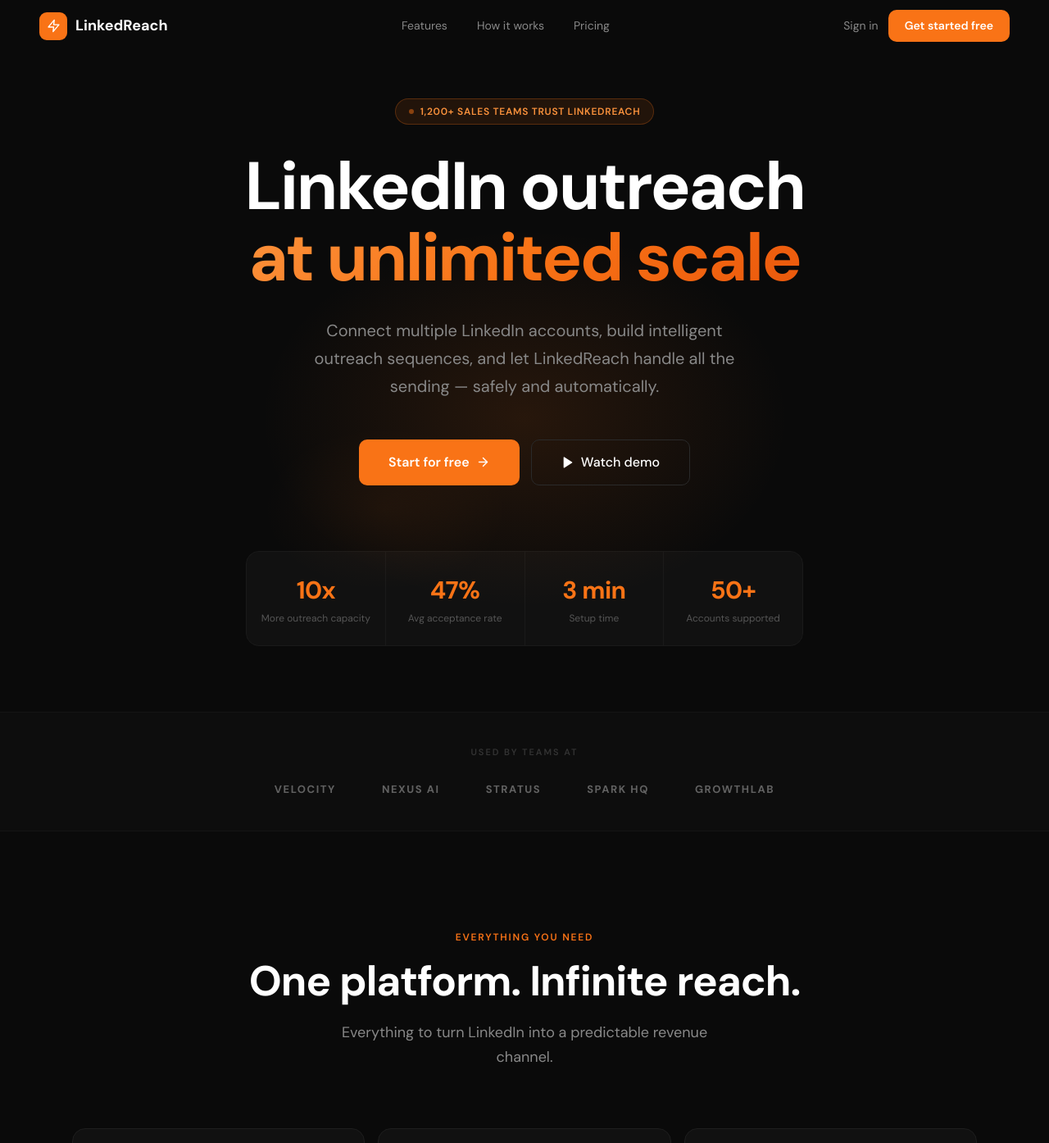
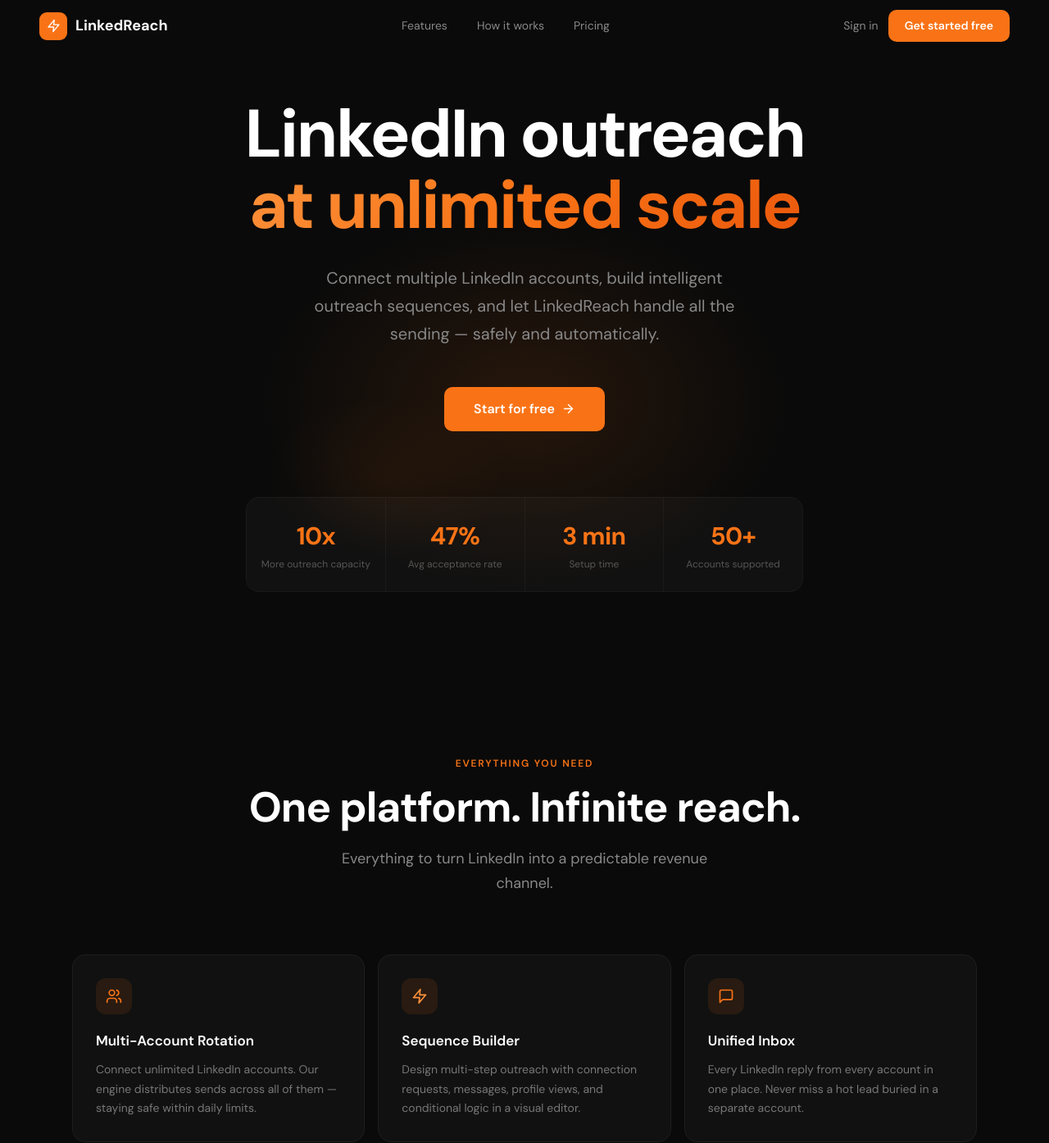
Before and after one commit to chelsynew72/linkedreach, a Next.js app in the folder frontend/: page / in a window 1280 px wide. Shown: the top 1394 px of the page at 82% size. Built offline with nearby package versions, Linux system fonts and the light colour scheme.

Commit message:
modified content

```diff
--- a/frontend/src/app/page.tsx
+++ b/frontend/src/app/page.tsx
@@ -79,10 +79,7 @@
         <div style={{ position: 'absolute', top: '30%', left: '50%', transform: 'translateX(-50%)', width: 700, height: 500, background: 'radial-gradient(ellipse, rgba(249,115,22,0.12) 0%, transparent 65%)', pointerEvents: 'none' }} />
         <div style={{ position: 'absolute', top: '60%', left: '25%', width: 300, height: 200, background: 'radial-gradient(ellipse, rgba(249,115,22,0.06) 0%, transparent 70%)', pointerEvents: 'none' }} />
 
-        <div className="fade-up" style={{ display: 'inline-flex', alignItems: 'center', gap: 8, padding: '6px 16px', borderRadius: 100, background: 'rgba(249,115,22,0.1)', border: '1px solid rgba(249,115,22,0.25)', marginBottom: 32, fontSize: 12, fontWeight: 600, color: '#fb923c', letterSpacing: '0.06em', textTransform: 'uppercase' }}>
-          <span className="pulse" style={{ width: 6, height: 6, borderRadius: '50%', background: '#f97316', display: 'inline-block' }} />
-          1,200+ sales teams trust LinkedReach
-        </div>
+
 
         <h1 className="fade-up-1" style={{ fontSize: 'clamp(42px, 7vw, 82px)', fontWeight: 700, lineHeight: 1.06, letterSpacing: '-0.03em', marginBottom: 28, maxWidth: 860 }}>
           LinkedIn outreach<br />
@@ -99,9 +96,7 @@
           <Link href="/register" className="btn-orange" style={{ fontSize: 16, padding: '15px 36px' }}>
             Start for free <ArrowRight size={17} />
           </Link>
-          <button className="btn-ghost" style={{ fontSize: 16, padding: '15px 36px' }}>
-            <Play size={16} fill="currentColor" /> Watch demo
-          </button>
+
         </div>
 
         {/* Stats */}
@@ -115,17 +110,9 @@
         </div>
       </section>
 
-      {/* LOGOS */}
-      <section style={{ padding: '40px 48px', borderTop: '1px solid #141414', borderBottom: '1px solid #141414', background: '#0d0d0d' }}>
-        <p style={{ textAlign: 'center', fontSize: 11, fontWeight: 600, color: '#333', letterSpacing: '0.18em', textTransform: 'uppercase', marginBottom: 28 }}>Used by teams at</p>
-        <div style={{ display: 'flex', justifyContent: 'center', alignItems: 'center', gap: 56, flexWrap: 'wrap', opacity: 0.35 }}>
-          {['VELOCITY', 'NEXUS AI', 'STRATUS', 'SPARK HQ', 'GROWTHLAB'].map(n => (
-            <span key={n} style={{ fontSize: 13, fontWeight: 700, letterSpacing: '0.12em', color: '#fff' }}>{n}</span>
-          ))}
-        </div>
-      </section>
 
-      {/* FEATURES */}
+
+
       <section id="features" style={{ padding: '120px 48px', maxWidth: 1200, margin: '0 auto' }}>
         <div style={{ textAlign: 'center', marginBottom: 72 }}>
           <p style={{ fontSize: 12, fontWeight: 600, color: '#f97316', letterSpacing: '0.15em', textTransform: 'uppercase', marginBottom: 16 }}>Everything you need</p>
```
